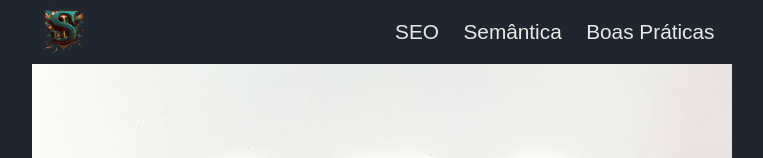
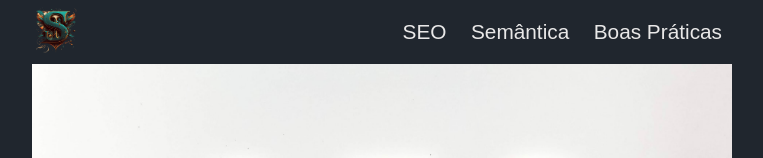
Before and after one commit to InfoDevEstudent/seo-semantic-html, a plain HTML site: page index.html in a window 1280 px wide. Shown: the top 158 px of the page, without its empty margins (258-1021 px from the left). Drawn offline with Linux system fonts and the light colour scheme.

Commit message:
segundo ponto

```diff
--- a/css/style.css
+++ b/css/style.css
@@ -22,10 +22,11 @@ html, body{
 .header-container{
     background-color: var(--color-bg);
     display: flex;
-    justify-content: space-evenly;
+    justify-content: space-between;
     align-items: center;
-    width: 100%;
+    width: 700px;
     height: 4rem;
+    margin: 0 auto;
 }
 .header-container .logo-header{
     width: 3rem;
```
